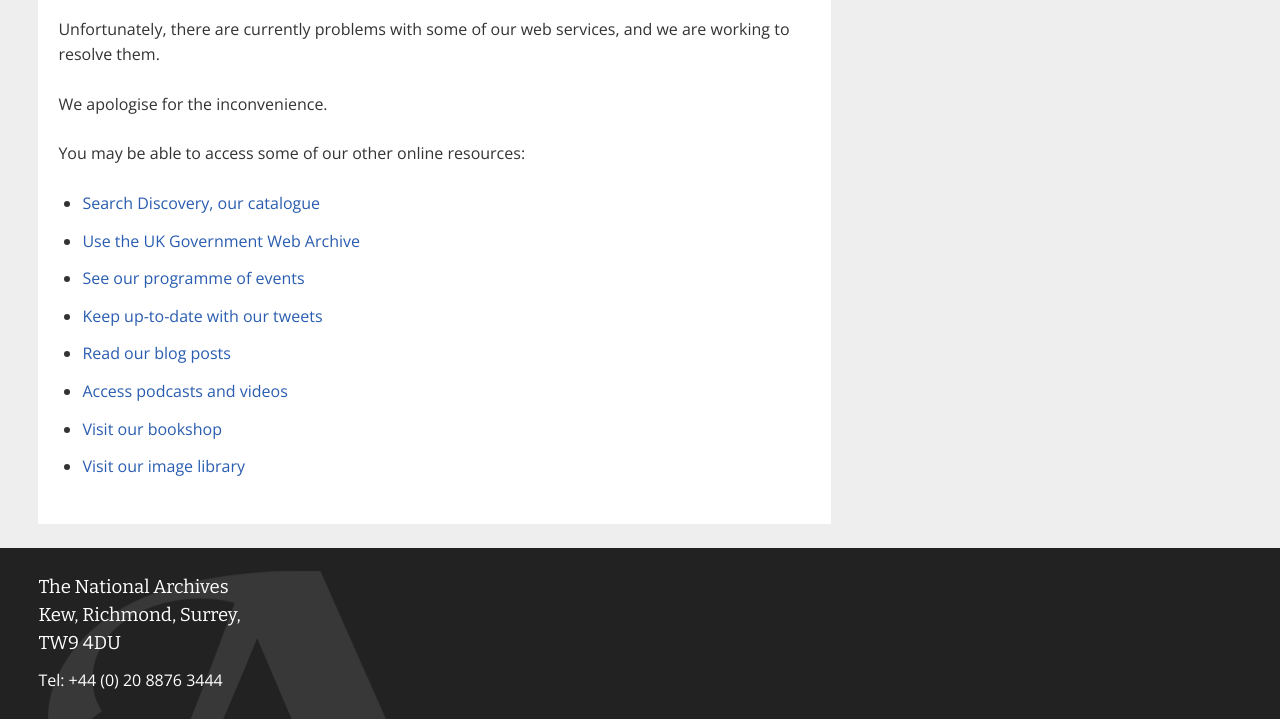
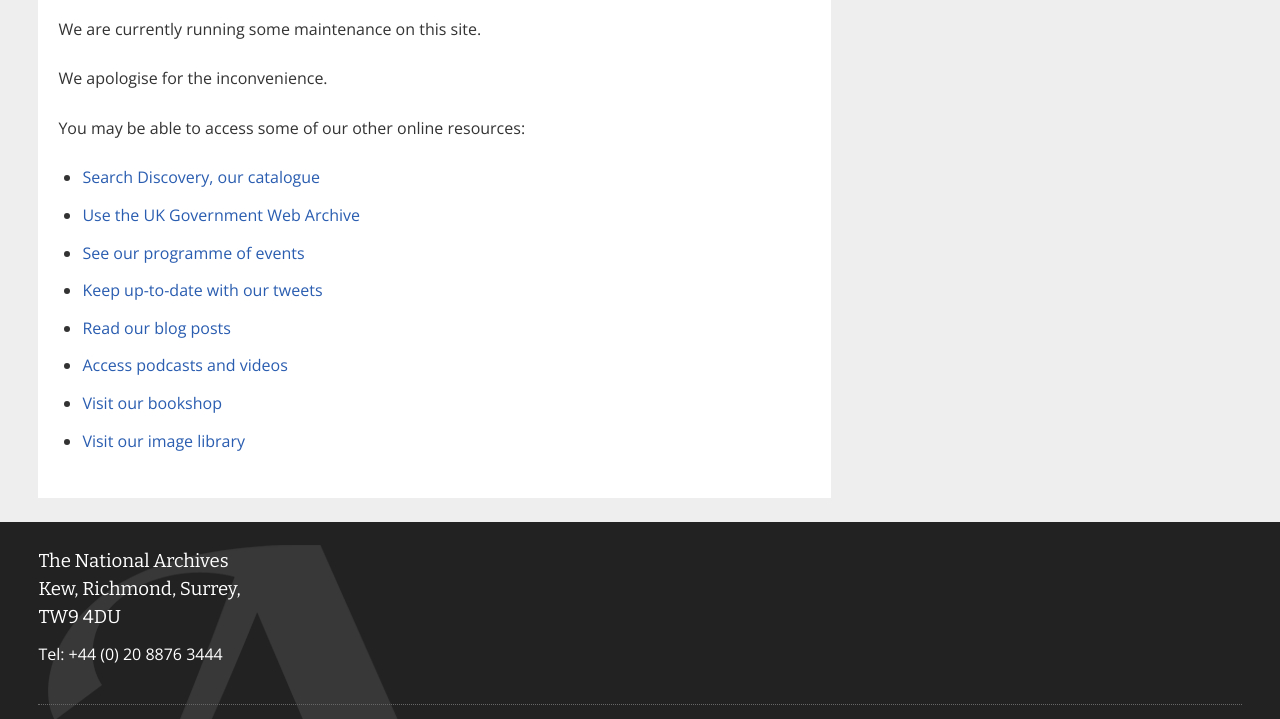
Before and after one commit to nationalarchives/tna-failover, a plain HTML site: page deploy/index.html in a window 1280 px wide. Shown: the part 160-879 px from the top of the page. Drawn offline with nearby package versions, Linux system fonts and the light colour scheme.

Commit message:
Update content [skip ci]

```diff
--- a/deploy/index.html
+++ b/deploy/index.html
@@ -132,7 +132,8 @@
 		</div>
 		<div class="entry-content">
 			<!-- update this section with relevant information -->
-			<p>Unfortunately, there are currently problems with some of our web services, and we are working to resolve them.</p>
+			<!-- p>Unfortunately, there are currently problems with some of our web services, and we are working to resolve them.</p -->
+			<p>We are currently running some maintenance on this site.</p>
 			<p>We apologise for the inconvenience.</p>
 			<p>You may be able to access some of our other online resources:</p>
 		<ul>
```
